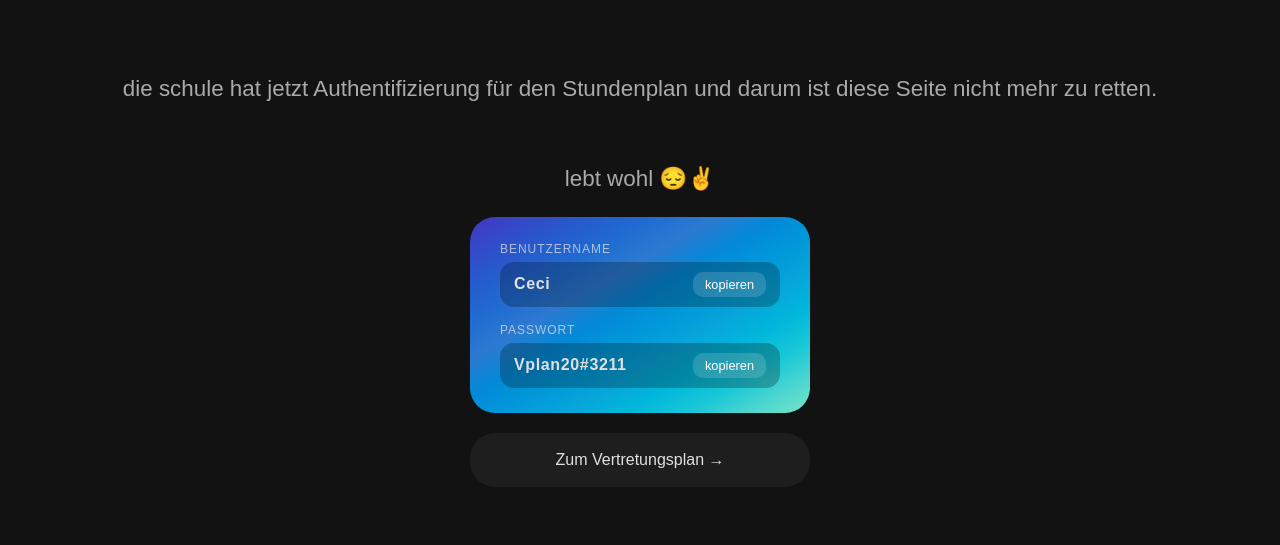
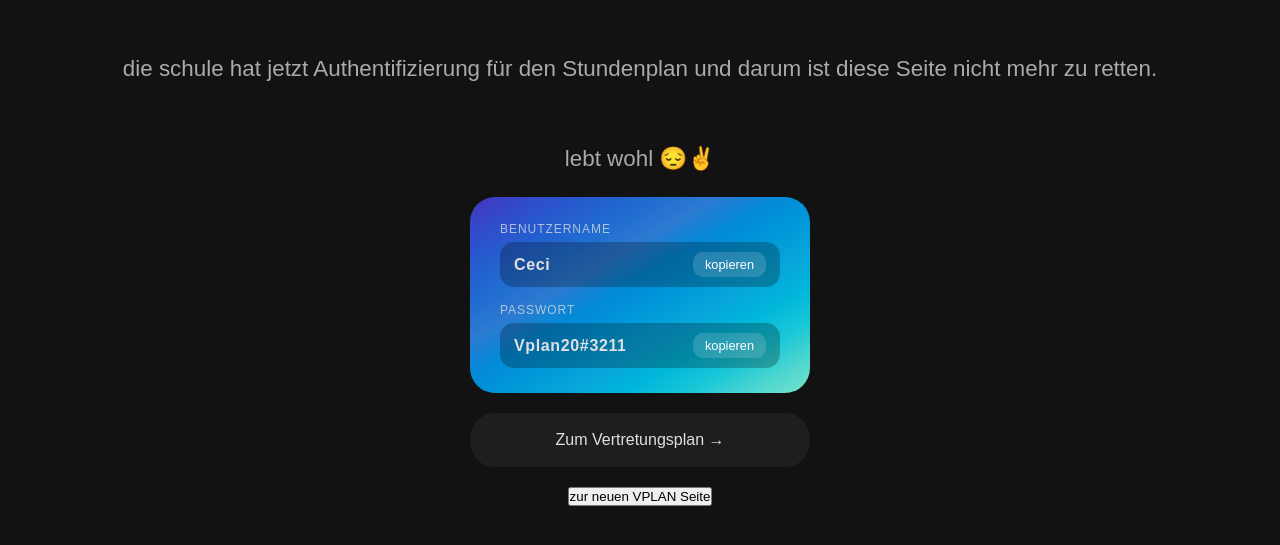
Before and after one commit to Deltaklotz/CeciVPlan, a plain HTML site: page index.html in a window 1280 px wide. Shown: the part 119-664 px from the top of the page. Drawn offline with Linux system fonts and the light colour scheme.

Commit message:
Add button to redirect to new VPLAN page

```diff
--- a/index.html
+++ b/index.html
@@ -30,6 +30,9 @@
 
     <button class="main-btn" onclick="window.open('https://www.ceciliengymnasium.de/vertretungsplan', '_blank')">
         Zum Vertretungsplan →
+    </button>
+    <button class="redir-btn" onclick="window.open('https://vplan.corveric.dev', '_blank')">
+        zur neuen VPLAN Seite
     </button>
 
     <script>
```
